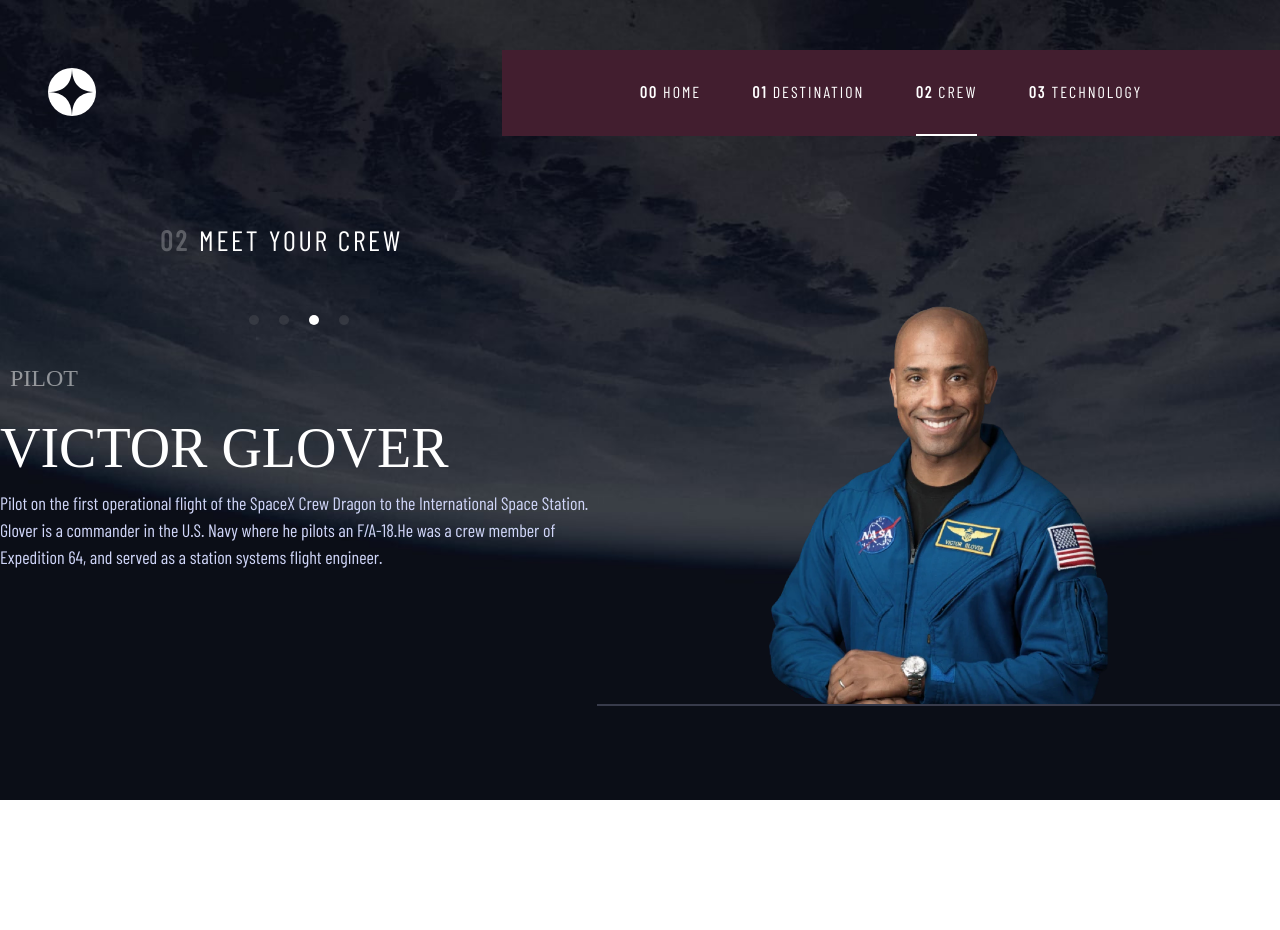
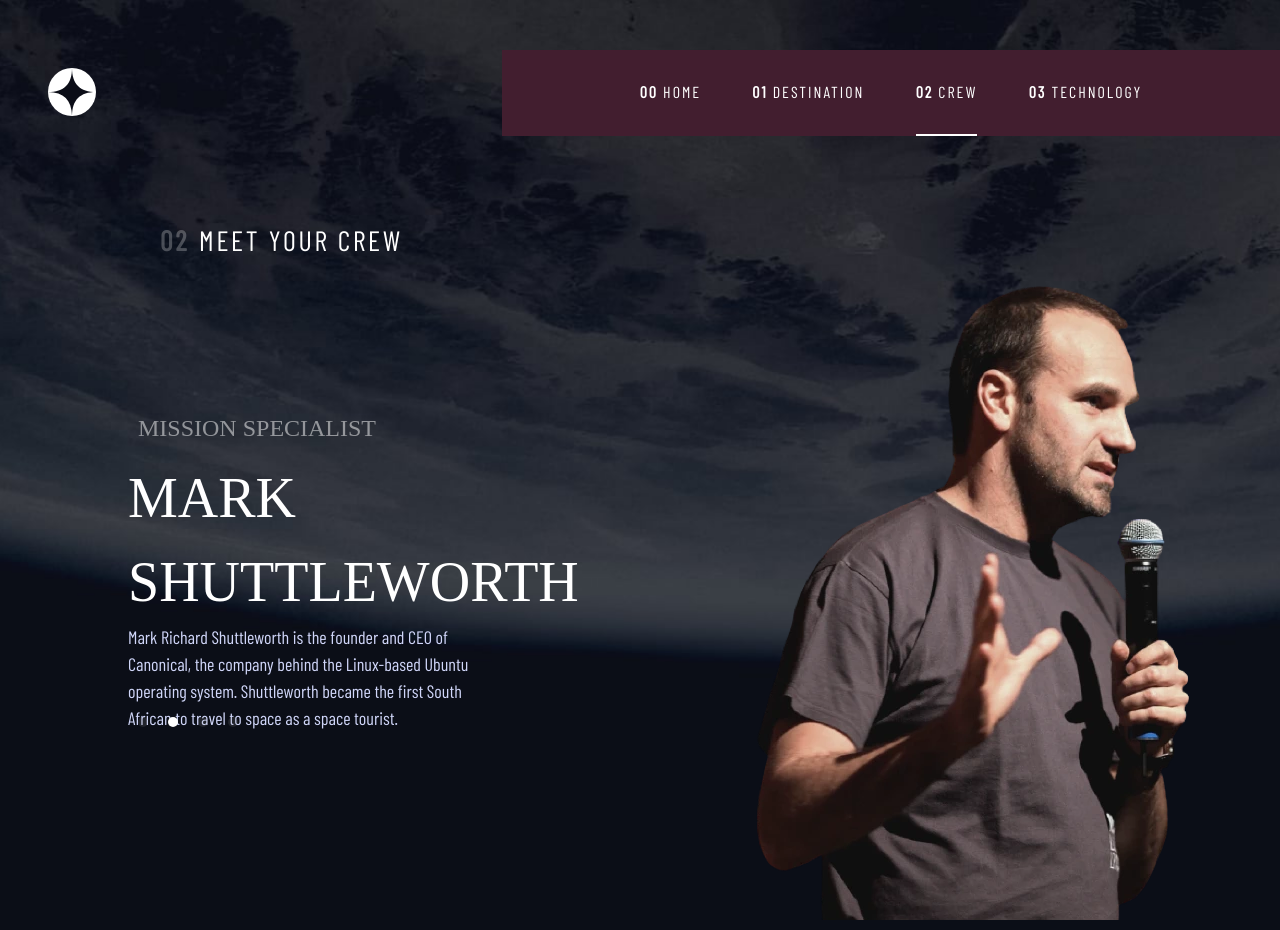
Before and after one commit to Mankind71/frontend-mentor-space-tourism, a React (Vite) app: page /crew in a window 1280 px wide. Before the commit the page ends 800 px from the top, so only its background shows below. Built offline with nearby package versions, Linux system fonts and the light colour scheme; a web font is replaced by a local one.

Commit message:
fixed carousel for crew

```diff
--- a/src/components/navbar.css
+++ b/src/components/navbar.css
@@ -68,7 +68,7 @@
   .hr {
     position: absolute;
     background-color: #fff;
-    width: 30%;
+    width: 40%;
     height: 2px;
     z-index: 99;
     top: 4.7rem;
--- a/src/pages/Crew.module.css
+++ b/src/pages/Crew.module.css
@@ -6,40 +6,40 @@
   min-height: 100vh;
   color: white;
 }
-.img{
+.img {
   margin: auto;
   width: 80%;
   height: 37vh;
   border-bottom: 2px solid #383B4B;
 }
-.img img{
-  object-fit: contain;
+.img img {
+  /* object-fit: contain; */
   height: 100%;
 }
-.carouselBtn{
+.carouselBtn {
   margin: 25px 10px;
   border-radius: 50%;
   height: 10px;
   width: 10px;
   cursor: pointer;
   background-color: #979797;
-  opacity: .17;
+  opacity: 0.17;
 }
-.carouselBtn:hover{
+.carouselBtn:hover {
   opacity: 1;
 }
-.active{
+.active {
   background-color: #fff;
   opacity: 1;
 }
-.role{
+.role {
   text-transform: uppercase;
   font-family: var(--bellefair);
   font-size: 16px;
-  opacity: .5;
+  opacity: 0.5;
   margin: 10px;
 }
-.bio{
+.bio {
   margin: 0 auto;
   width: 80%;
   font-size: 15px;
@@ -49,29 +49,52 @@
   .bgCrew {
     background-image: url("/src//assets//crew/background-crew-tablet.jpg");
   }
-  .crewBody{
+  .crewBody {
     padding-bottom: 0;
   }
-  .role{
+  .role {
     font-size: 24px;
   }
-  .crewBody .carouselCon{
+  .crewBody .carouselCon {
     margin-bottom: 0;
     margin-top: 0;
   }
-  .crewBody .img{
+  .crewBody .img {
     margin-bottom: 0;
     margin-top: 0;
     height: 50vh;
   }
-
 }
 
 @media only screen and (min-width: 992px) {
   .bgCrew {
     background-image: url("/src//assets//crew/background-crew-desktop.jpg");
   }
+  .heroTitle{
+    /* background-color: #aaa; */
+    margin-bottom: 0 !important;
+  }
   .crewBody{
-
+    margin: 0 !important;
+    /* background-color: #fff; */
+  }
+  .content {
+    /* background-color: #3de; */
+    width: 70%;
+    margin-top: 50px;
+    margin-left: 10%;
+  }
+  .description{
+    width: 70%;
+  }
+  .crewBody .img {
+    height: 80vh;
+    position: relative;
+    top: -10px;
+    border-bottom: none;
+  }
+  .carouselCon{
+    position: relative;
+    top: 22rem;
   }
 }
--- a/src/pages/Crew.tsx
+++ b/src/pages/Crew.tsx
@@ -1,23 +1,17 @@
 import data from "../data.json";
 import styles from "./Crew.module.css";
 import { useEffect, useState } from "react";
+import Carousel from "react-material-ui-carousel";
+
 const Crew = () => {
+  const [num, setNum] = useState(0);
+
   const crewData = data.crew;
-  const [num, setNum] = useState(0);
   const crew = crewData[num];
-  const pf = "." + crew.images.webp;
-
-  useEffect(() => {
-    const intervalId = setInterval(() => {
-      setNum((num) => (num == 3 ? 0 : num + 1));
-    }, 2500);
-
-    return () => clearInterval(intervalId);
-  }, []);
 
   return (
     <div className={`${styles.bgCrew} topSpace`}>
-      <div className="heroTitle">
+      <div className={`${styles.heroTitle} heroTitle`}>
         <h3>
           <span>02</span>MEET YOUR CREW
         </h3>
@@ -25,12 +19,36 @@
       <div
         className={`${styles.crewBody} d-flex flex-column flex-lg-row justify-content-md-between`}
       >
-        <div className={`${styles.img} mt-3 order-md-last`}>
-          <img src={pf} className="" alt={crew.name} />
+        <div className={`${styles.img} mt-3 mt-lg-0 order-md-last`}>
+          <Carousel
+            indicators={false}
+            onChange={(next) => {
+              if (next == undefined) return;
+              setNum(next);
+            }}
+            index={num}
+          >
+            {crewData.map((item, i) => (
+              <div
+                key={i}
+                className={`${styles.img} order-lg-last mt-3`}
+                onChange={() => {
+                  console.log("changed");
+                }}
+              >
+                <img
+                  key={i}
+                  src={item.images.webp}
+                  className={styles.carouselImg}
+                  alt={crew.name}
+                />
+              </div>
+            ))}
+          </Carousel>
         </div>
-        <div className="content">
+        <div className={`${styles.content} content`}>
           <div
-            className={`${styles.carouselCon} d-flex justify-content-center`}
+            className={`${styles.carouselCon} d-flex justify-content-center justify-content-lg-start`}
           >
             {crewData.map((c, i) => (
               <div
@@ -45,7 +63,9 @@
           <div className={`${styles.desc} desc order-md-first`}>
             <div className={styles.role}>{crew.role}</div>
             <div className="dataName">{crew.name}</div>
-            <div className="description">{crew.bio}</div>
+            <div className={`${styles.description} description`}>
+              {crew.bio}
+            </div>
           </div>
         </div>
       </div>
--- a/src/pages/Technology.module.css
+++ b/src/pages/Technology.module.css
@@ -74,6 +74,9 @@
     order: 2;
     width: 100% !important;
   }
+  .carousel{
+    /* height: 250px; */
+  }
   .desc *{
     /* background-color: #de2111; */
     margin-left: 20%;
@@ -85,8 +88,11 @@
     justify-content: center;
   }
   .carouselBtn {
+    margin-bottom: 5px;
+    /* background-color: #fff; */
     height: 80px;
     width: 80px;
+
   }
   .role{
     font-size: 16px;
--- a/src/pages/Technology.tsx
+++ b/src/pages/Technology.tsx
@@ -1,15 +1,11 @@
 import data from "../data.json";
 import { useEffect, useState } from "react";
 import Carousel from "react-material-ui-carousel";
-import { Button } from "@mui/material";
 import styles from "./Technology.module.css";
-import Home from "@mui/icons-material/Home";
-import './technology.css'
 
 const Technology = () => {
   const [num, setNum] = useState(0);
   const [width, setWidth] = useState(window.innerWidth);
-  const arrayOfNums = [1,2,3];
 
   const techData = data.technology;
   const tech = techData[num];
@@ -22,8 +18,6 @@
       window.removeEventListener("resize", checkWidth);
     };
   });
-
-  const pf = width > 992 ? "portrait" : "landscape";
 
   return (
     <div className={`${styles.bgTech} topSpace`}>
@@ -38,47 +32,12 @@
       >
         <div className={`${styles.carouselCon} carouselCon`}>
           <Carousel
-            IndicatorIcon={null}
+            indicators={false}
             onChange={(next) => {
               if (next == undefined) return;
               setNum(next);
             }}
             index={num}
-            // navButtonsAlwaysInvisible={true}
-            // onChange={(next) => {
-            //   if (next == undefined) return;
-            //   setNum(next);
-            // }}
-            // next={(next) => {
-            //   if (next == undefined) return;
-            //   setNum(next);
-            // }}
-            // prev={(prev) => {
-            //   if (prev == undefined) return;
-            //   setNum(prev);
-            // }}
-            // navButtonsProps={{
-            //   style: {
-            //     backgroundColor: "cornflowerblue",
-            //     borderRadius: 0,
-            //   },
-            // }}
-            // navButtonsWrapperProps={{
-            //   style: {
-            //     bottom: "0",
-            //     top: "unset",
-            //   },
-            // }}
-            // IndicatorIcon={arrayOfNums}
-            // indicatorIconButtonProps={{
-            //   className: "carouselBtn",
-            // }}
-            // activeIndicatorIconButtonProps={{
-            //   className: "activeCarouselBtn",
-            // }}
-            // indicatorContainerProps={{
-            //   className: "carouselBtnCon",
-            // }}
           >
             {techData.map((item, i) => (
               <div
--- a/src/pages/technology.css
+++ /dev/null
@@ -1,51 +0,0 @@
-
-.carouselBtn {
-  margin: 25px 10px !important;
-  border-radius: 50%;
-  height: 40px;
-  width: 40px;
-  cursor: pointer;
-  border: solid 1px rgba(255, 255, 255, 0.5) !important;
-  background-color: #111;
-  color: white;
-  font-size: 16px;
-  /* color: rgb(255, 255, 255); */
-}
-.activeCarouselBtn {
-  background-color: #fff !important;
-  color: black !important;
-  opacity: 1;
-}
-.carouselBtn:hover {
-  border: solid 1px rgba(255, 255, 255, 1) !important;
-  color: white !important;
-}
-.activeCarouselBtn:hover {
-  color: black !important;
-  opacity: .7 !important;
-}
-@media only screen and (min-width: 768px) {
-  .carouselBtn {
-    height: 60px;
-    width: 60px;
-  }
-}
-
-@media only screen and (min-width: 992px) {
-  .carouselBtnCon{
-    position: fixed;
-    /* background-color: #f3f; */
-    left: 150px !important;
-    bottom: 25% !important;
-    width: 100px !important;
-    display: flex;
-    /* overflow: scroll; */
-    flex-direction: column;
-    height: 300px;
-    z-index: 999;
-  }
-  .carouselBtn {
-    height: 80px;
-    width: 80px;
-  }
-}
```
